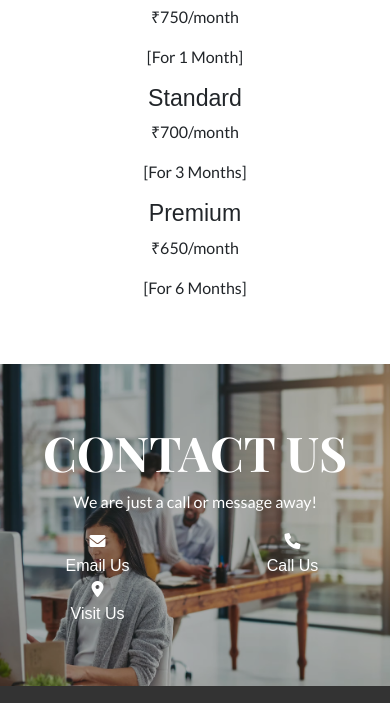
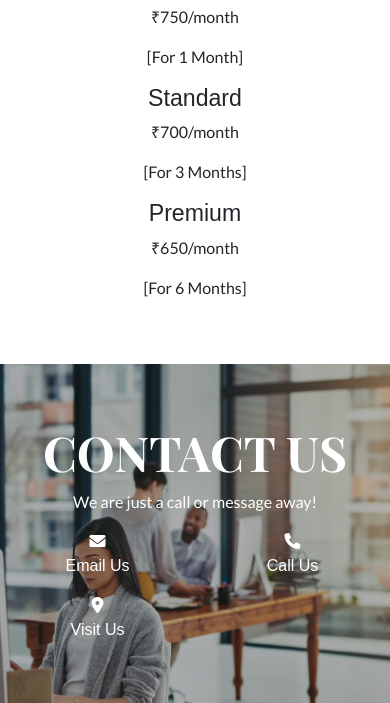
Before and after one commit to stark2710/Templates, a plain HTML site: page index.html in a window 390 px wide. Shown: the part 1878-2581 px from the top of the page. Drawn offline with nearby package versions, Linux system fonts and the light colour scheme.

Commit message:
responsiveness

```diff
--- a/index.html
+++ b/index.html
@@ -315,13 +315,13 @@
                 <h2 class="text-center">CONTACT US</h2>
                 <p class="text-center">We are just a call or message away!</p>
                 <div class="row text-center">
-                    <div class="col-6 col-md-4">
+                    <div class="col-6 col-md-4 mb-3 mb-md-0">
                         <i class="fas fa-envelope"></i><br>Email Us
                     </div>
-                    <div class="col-6 col-md-4">
+                    <div class="col-6 col-md-4 mb-3 mb-md-0">
                         <i class="fas fa-phone"></i><br>Call Us
                     </div>
-                    <div class="col-6 col-md-4">
+                    <div class="col-6 col-md-4 mb-3 mb-md-0">
                         <i class="fas fa-map-marker-alt"></i><br>Visit Us
                     </div>
                 </div>
```
